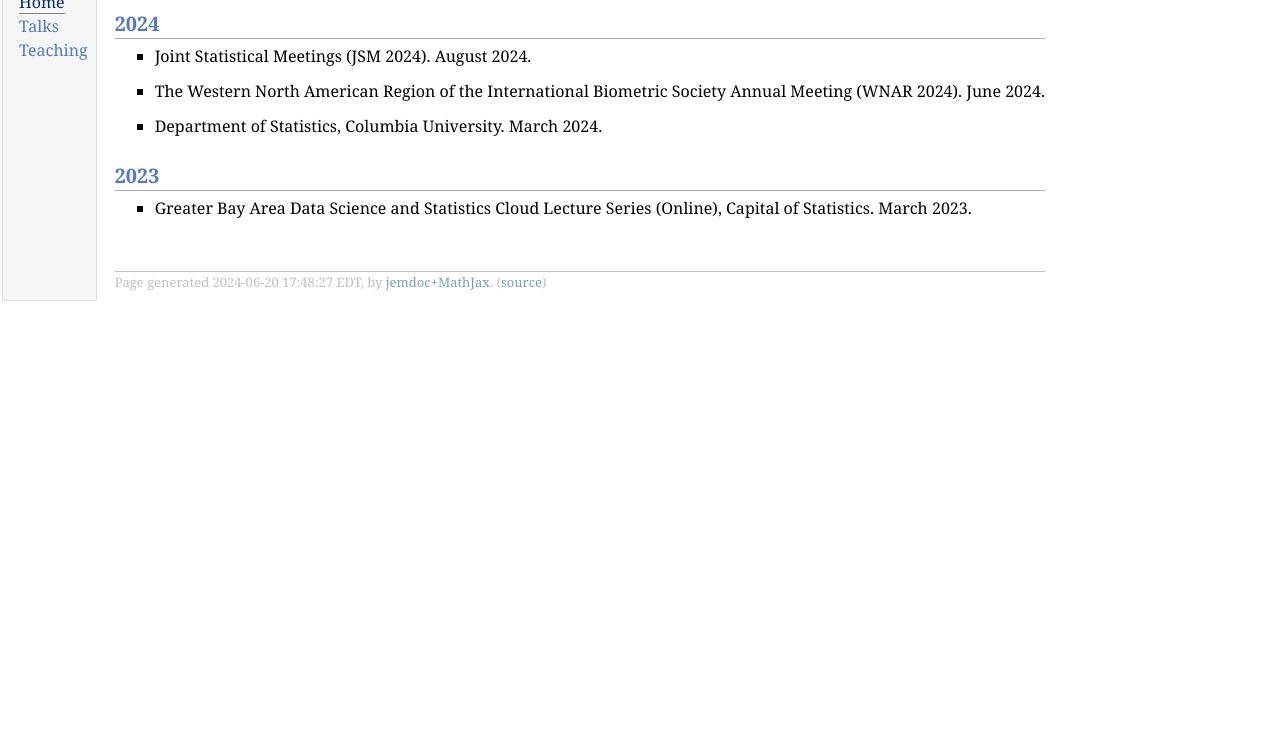
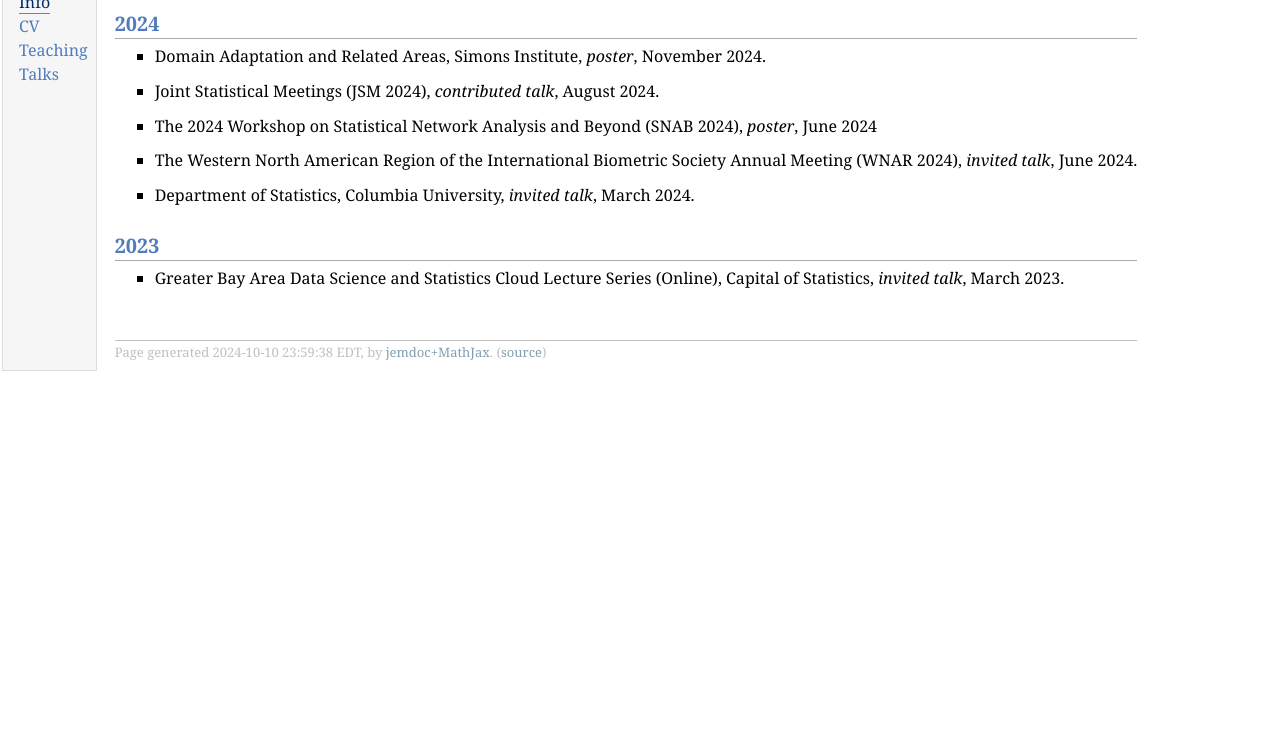
Before and after one commit to ZhongyuanLyu/zhongyuanlyu.github.io, a plain HTML site: page talks.html in a window 1280 px wide. Shown: the part 62-800 px from the top of the page. Drawn offline with nearby package versions, Linux system fonts and the light colour scheme; some packages are replaced by stand-ins of ours.

Commit message:
update CV

```diff
--- a/talks.html
+++ b/talks.html
@@ -21,9 +21,10 @@ MathJax.Hub.Config({
 <tr valign="top">
 <td id="layout-menu">
 <div class="menu-category">Home</div>
-<div class="menu-item"><a href="index.html" class="current">Home</a></div>
+<div class="menu-item"><a href="index.html" class="current">Info</a></div>
+<div class="menu-item"><a href="appendix/CV.pdf">CV</a></div>
+<div class="menu-item"><a href="teaching.html">Teaching</a></div>
 <div class="menu-item"><a href="talks.html">Talks</a></div>
-<div class="menu-item"><a href="teaching.html">Teaching</a></div>
 </td>
 <td id="layout-content">
 <div id="toptitle">
@@ -31,28 +32,38 @@ MathJax.Hub.Config({
 </div>
 <h2>2024</h2>
 <ul>
-<li><p>Joint Statistical Meetings (JSM 2024). August 2024.
+<li><p>Domain Adaptation and Related Areas, Simons Institute, <i>poster</i>, November 2024.
 </p>
 </li>
 </ul>
 <ul>
-<li><p>The Western North American Region of the International Biometric Society Annual Meeting (WNAR 2024). June 2024.
+<li><p>Joint Statistical Meetings (JSM 2024), <i>contributed talk</i>, August 2024.
 </p>
 </li>
 </ul>
 <ul>
-<li><p>Department of Statistics, Columbia University. March 2024.
+<li><p>The 2024 Workshop on Statistical Network Analysis and Beyond (SNAB 2024), <i>poster</i>, June 2024
+</p>
+</li>
+</ul>
+<ul>
+<li><p>The Western North American Region of the International Biometric Society Annual Meeting (WNAR 2024), <i>invited talk</i>,  June 2024.
+</p>
+</li>
+</ul>
+<ul>
+<li><p>Department of Statistics, Columbia University, <i>invited talk</i>, March 2024.
 </p>
 </li>
 </ul>
 <h2>2023</h2>
 <ul>
-<li><p>Greater Bay Area Data Science and Statistics Cloud Lecture Series (Online), Capital of Statistics.  March 2023.</p>
+<li><p>Greater Bay Area Data Science and Statistics Cloud Lecture Series (Online), Capital of Statistics, <i>invited talk</i>,  March 2023.</p>
 </li>
 </ul>
 <div id="footer">
 <div id="footer-text">
-Page generated 2024-06-20 17:48:27 EDT, by <a href="https://github.com/wsshin/jemdoc_mathjax" target="blank">jemdoc+MathJax</a>.
+Page generated 2024-10-10 23:59:38 EDT, by <a href="https://github.com/wsshin/jemdoc_mathjax" target="blank">jemdoc+MathJax</a>.
 (<a href="talks.jemdoc">source</a>)
 </div>
 </div>
```
Also changed, not shown: index.html (+6 -3 lines), teaching.html (+4 -3 lines), 3 other files.
